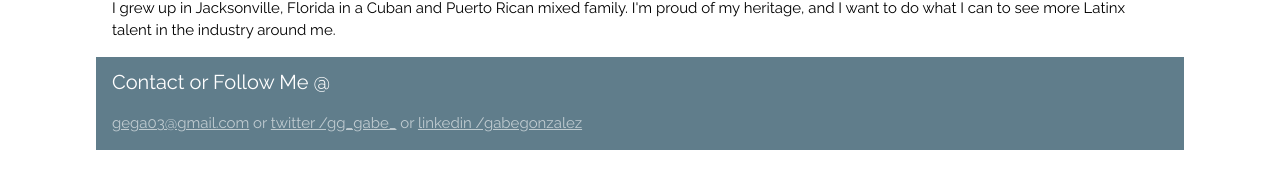
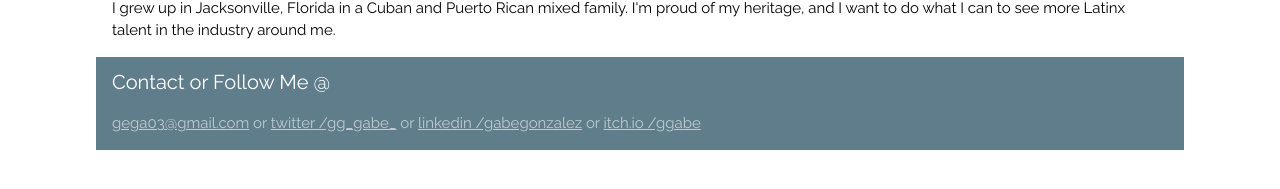
Before and after one commit to gg-gabe/gg-gabe.github.io, a Jekyll site: the page index.html, which Jekyll copies as it is, in a window 1280 px wide. Shown: the part 391-580 px from the top of the page. Built offline with Jekyll 4.4.1, drawn with Linux system fonts in a browser that asks for light colours; comment, search, counter and statistics services are not loaded.

Commit message:
Update index.html

```diff
--- a/index.html
+++ b/index.html
@@ -59,7 +59,7 @@
         <div class="w3-container">
 			<h3>About Me</h3>
 
-            <p>Hey, my name is Gabriel Emilio Gonzalez Arnaiz, but Gabe's good! For the last decade I've designed, written, and produced a few games. I've worked on titles like <a href="https://youtu.be/0VbE2yafP5I" target="_blank">Madden NFL</a> and <a href="https://youtu.be/GgiDBuBxl6w" target="_blank">The Simpsons: Tapped Out</a> and a ton of cancelled projects. Before I worked at EA my big academic achievement was pitching and leading the creation of <a href="https://youtu.be/KDyIi2ZOc6M" target="_blank">Battle Fortress Tortoise</a>: a Steam Greenlight program-endorsed wild idea with giant creatures, tower defense, and naval warfare motifs.</p>
+            <p>Hey, my name is Gabriel Emilio Gonzalez Arnaiz, but Gabe's good! For the last decade I've designed, written, and produced a few games. I've worked on titles like <a href="https://youtu.be/0VbE2yafP5I" target="_blank">Madden NFL</a> and <a href="https://youtu.be/GgiDBuBxl6w" target="_blank">The Simpsons: Tapped Out</a> and a ton of cancelled projects. Before I worked at EA my big academic achievement was pitching and leading the creation of <a href="https://ggabe.itch.io/battle-fortress-tortoise" target="_blank">Battle Fortress Tortoise</a>: a Steam Greenlight program-endorsed wild idea with giant creatures, tower defense, and naval warfare motifs.</p>
 
             <p>I'm always a work/life balanced, empathetic, and inclusive member of the team. My responsibilties have included team leadership, creative direction, and production process management. I'm no programmer, but I have a few years of technical designer experience. I know my  way enough around source control and engines like Unreal/Unity to get by.</p>
 
@@ -68,7 +68,7 @@
 
         <footer class="w3-container w3-blue-grey">
             <h4>Contact or Follow Me @</h4>
-            <p class="w3-opacity"><a href="mailto:gega03@gmail.com" target="_blank">gega03@gmail.com</a> or <a href="https://www.twitter.com/gg_gabe_" target="_blank">twitter /gg_gabe_</a> or <a href="https://www.linkedin.com/in/gabegonzalez/" target="_blank">linkedin /gabegonzalez</a></p>
+            <p class="w3-opacity"><a href="mailto:gega03@gmail.com" target="_blank">gega03@gmail.com</a> or <a href="https://www.twitter.com/gg_gabe_" target="_blank">twitter /gg_gabe_</a> or <a href="https://www.linkedin.com/in/gabegonzalez/" target="_blank">linkedin /gabegonzalez</a> or <a href=https://ggabe.itch.io/" target="_blank">itch.io /ggabe</a></p>
         </footer>
     </div>
 
```
